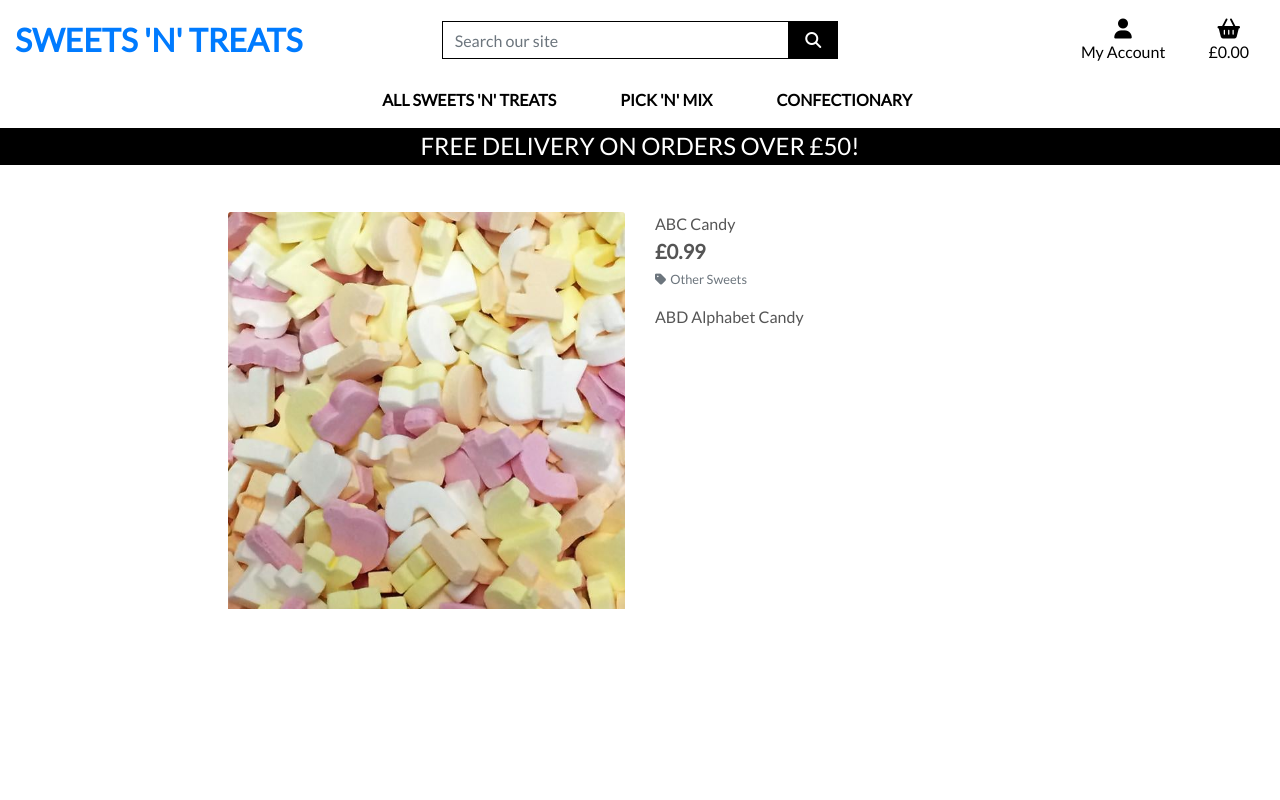
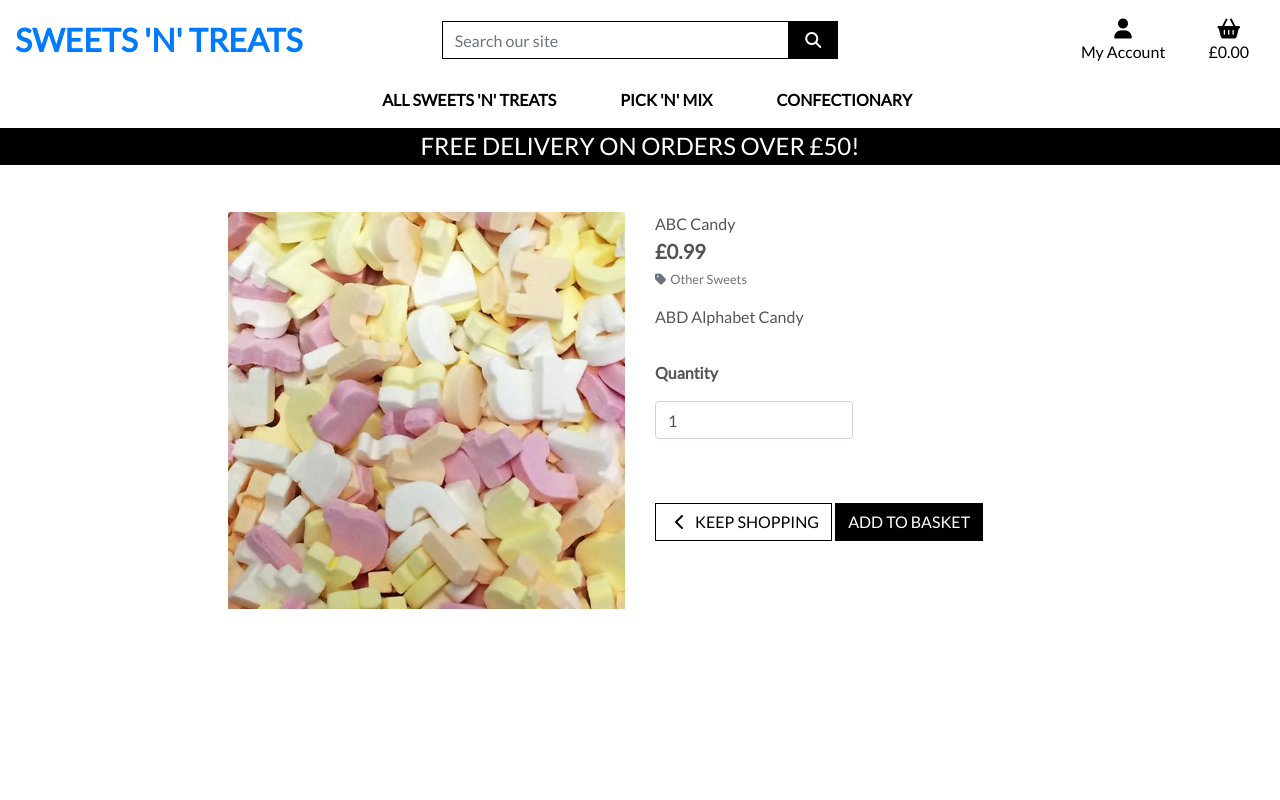
Before and after one commit to mgreenberry/MS4-sweetsntreats, a Django app: page /products/5 in a window 1280 px wide. Run offline with Django 3.2, Linux system fonts and the light colour scheme; data comes from the database, SQL or seed files in the repository; parts of the project's set-up code (start-up, migrations or seed data) failed here and were passed over; some libraries are stand-ins or nearby versions.

Commit message:
added add to basket functionality

```diff
--- a/basket/urls.py
+++ b/basket/urls.py
@@ -3,4 +3,5 @@ from .import views
 
 urlpatterns = [
     path('', views.view_basket, name='view_basket')
+    path('add/<item.id>/', views.add_to_basket, name='add_to_basket')
 ]
--- a/products/templates/products/product_detail.html
+++ b/products/templates/products/product_detail.html
@@ -38,6 +38,30 @@
                     </p>
                     {% endif %}
                     <p class="mt-3">{{ product.description }}</p>
+                    <form class="form" action="{% url 'add_to_basket' product.id %}" method="POST">
+                        {% csrf_token %}
+                        <div class="form-row">
+                            <div class="col-12">
+                                <p class="mt-3"><strong>Quantity</strong></p>
+                                <div class="form-group w-50">
+                                    <div class="input-group">
+                                        <input class="form-control qty_input" type="number" name="quantity" value="1" min="1" max="90" data-item_id="{{ product.id }}" id="id_qty_{{ product.id }}">
+                                    </div>
+                                </div>
+                            </div>
+
+                            <div class="col-12">
+                                <a href="{% url 'products' %}" class="btn btn-outline-black rounded-0 mt-5">
+                                    <span class="icon">
+                                        <i class="fas fa-chevron-left"></i>
+                                    </span>
+                                    <span class="text-uppercase">Keep Shopping</span>
+                                </a>
+                                <input type="submit" class="btn btn-black rounded-0 text-uppercase mt-5" value="Add to Basket">
+                            </div>
+                            <input type="hidden" name="redirect_url" value="{{ request.path }}">
+                        </div>
+                    </form>
                 </div>
             </div>
         </div>
--- a/static/css/base.css
+++ b/static/css/base.css
@@ -36,6 +36,12 @@ body {
 .btn-black {
     background: black;
     color: white;
+}
+
+.btn-outline-black {
+    background: white;
+    color: black !important;
+    border: 1px solid black;
 }
 
 .shop-now-button:hover,
```
Also changed, not shown: basket/views.py (+18 -0 lines).
